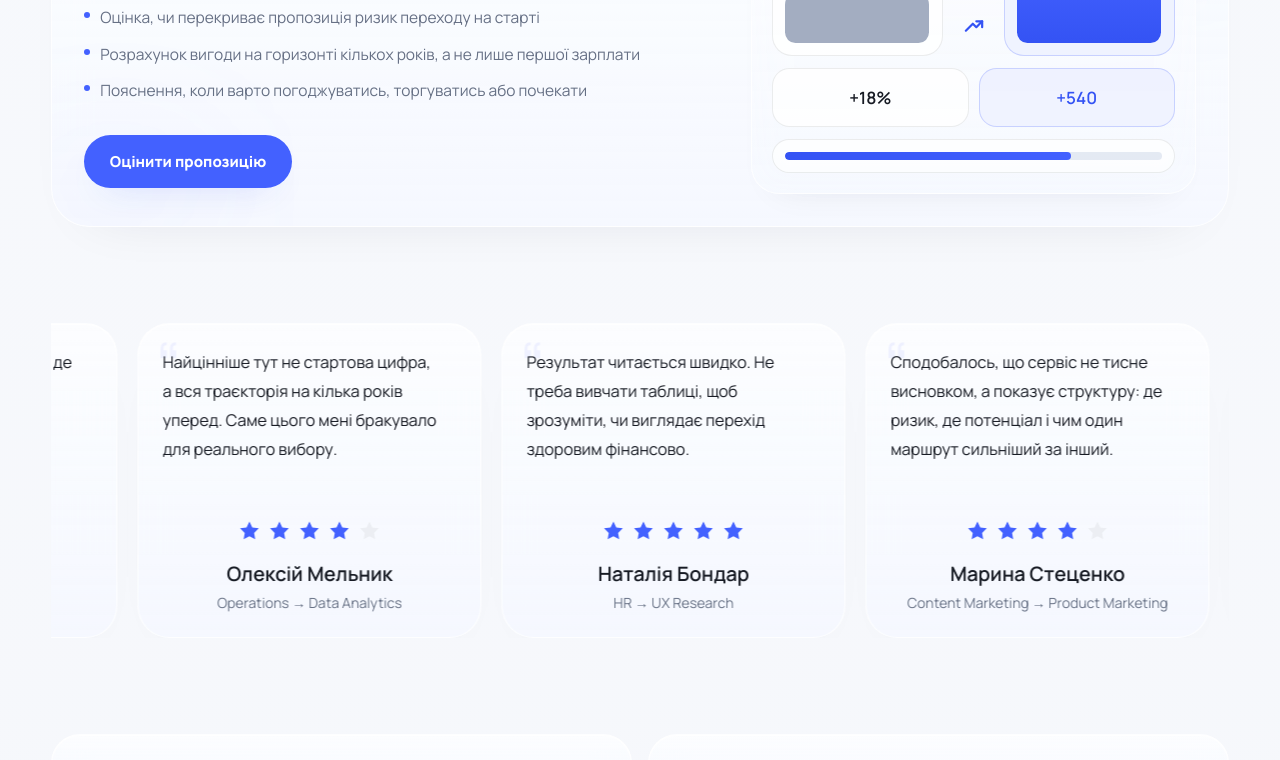
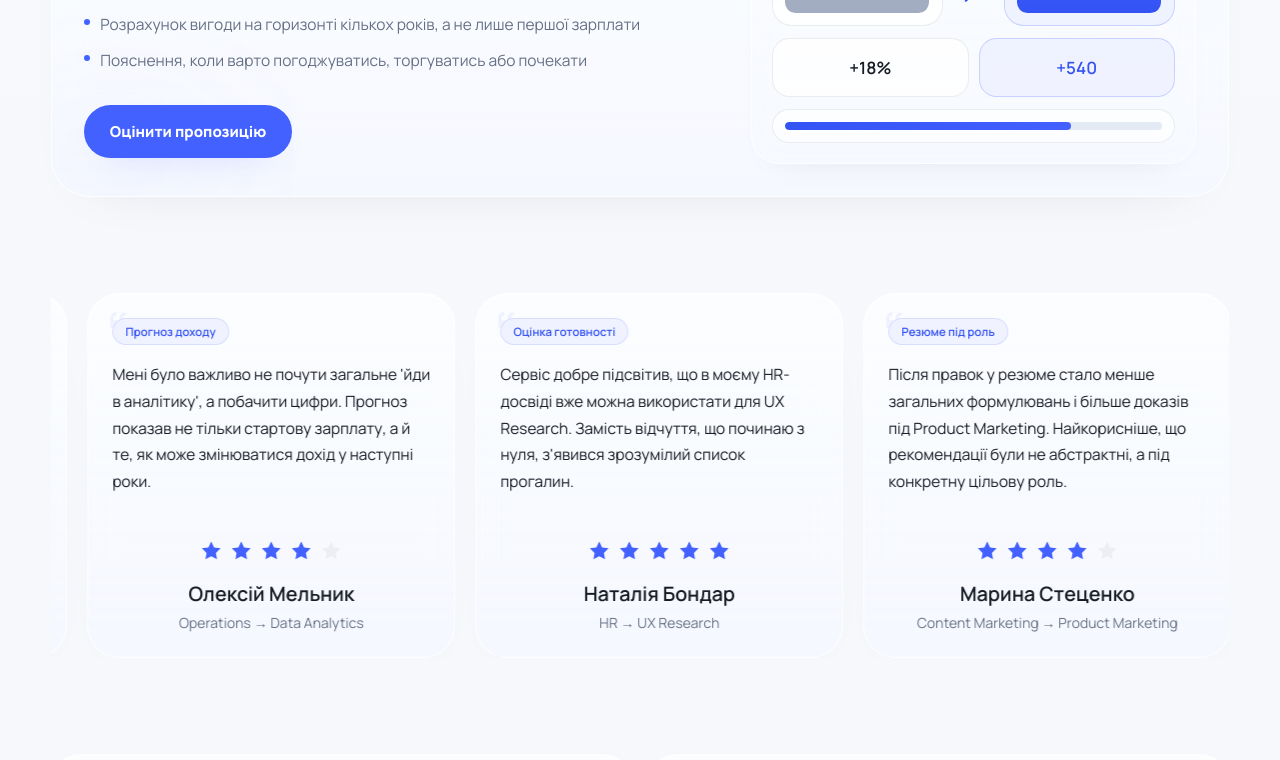
Before and after one commit to metalslasher/decivio-saas, a Next.js app: page / in a window 1280 px wide. Shown: the part 4481-5241 px from the top of the page. Built offline with nearby package versions, Linux system fonts and the light colour scheme; no server answers.

Commit message:
Refresh homepage reviews

```diff
--- a/src/app/globals.css
+++ b/src/app/globals.css
@@ -1092,7 +1092,7 @@ main {
 }
 
 .reviews-marquee-track {
-  animation: reviews-marquee 52s linear infinite;
+  animation: reviews-marquee 88s linear infinite;
 }
 
 .reviews-marquee-track:hover {
--- a/src/app/page.tsx
+++ b/src/app/page.tsx
@@ -187,37 +187,97 @@ const reviews = [
   {
     name: "Ірина Коваль",
     role: "Marketing → Product Design",
-    quote: "Після симуляції стало зрозуміло, де саме новий напрям починає обганяти мій поточний шлях. Це дало спокій і рамку для рішення.",
+    focus: "Порівняння сценаріїв",
+    quote:
+      "Я довго вагалась, бо боялась просідання в доході. Після порівняння сценаріїв побачила, скільки місяців перехід буде ризиковим і коли новий напрям реально починає вигравати.",
     rating: 5
   },
   {
     name: "Олексій Мельник",
     role: "Operations → Data Analytics",
-    quote: "Найцінніше тут не стартова цифра, а вся траєкторія на кілька років уперед. Саме цього мені бракувало для реального вибору.",
+    focus: "Прогноз доходу",
+    quote:
+      "Мені було важливо не почути загальне 'йди в аналітику', а побачити цифри. Прогноз показав не тільки стартову зарплату, а й те, як може змінюватися дохід у наступні роки.",
     rating: 4
   },
   {
     name: "Наталія Бондар",
     role: "HR → UX Research",
-    quote: "Результат читається швидко. Не треба вивчати таблиці, щоб зрозуміти, чи виглядає перехід здоровим фінансово.",
+    focus: "Оцінка готовності",
+    quote:
+      "Сервіс добре підсвітив, що в моєму HR-досвіді вже можна використати для UX Research. Замість відчуття, що починаю з нуля, з'явився зрозумілий список прогалин.",
     rating: 5
   },
   {
     name: "Марина Стеценко",
     role: "Content Marketing → Product Marketing",
-    quote: "Сподобалось, що сервіс не тисне висновком, а показує структуру: де ризик, де потенціал і чим один маршрут сильніший за інший.",
+    focus: "Резюме під роль",
+    quote:
+      "Після правок у резюме стало менше загальних формулювань і більше доказів під Product Marketing. Найкорисніше, що рекомендації були не абстрактні, а під конкретну цільову роль.",
     rating: 4
   },
   {
     name: "Дмитро Литвин",
     role: "Sales → Customer Success",
-    quote: "Добре працює саме контраст між сценаріями. Видно не лише нову роль, а й ціну того, щоб залишитись у поточній точці.",
+    focus: "Перевірка вакансій",
+    quote:
+      "Я раніше відгукувався майже на все підряд. Перевірка вакансій швидко показала, де вимоги завищені для моєї точки, а де шанс на перехід у Customer Success виглядає реалістично.",
     rating: 5
   },
   {
     name: "Анна Романюк",
     role: "Recruiting → People Operations",
-    quote: "Це короткий формат без зайвого шуму. Отримуєш потрібні цифри й одразу бачиш, чи варто заглиблюватись у перехід далі.",
+    focus: "План переходу",
+    quote:
+      "Мені не вистачало не мотивації, а послідовності. План на 30-60-90 днів допоміг розкласти підготовку на маленькі кроки й перестати відкладати перехід.",
+    rating: 4
+  },
+  {
+    name: "Владислав Гнатюк",
+    role: "Support → QA",
+    focus: "Перший крок",
+    quote:
+      "Думав, що без комерційного досвіду в QA шансів майже немає. Аналіз показав, які задачі з підтримки вже релевантні, і що треба додати в портфоліо перед активними відгуками.",
+    rating: 5
+  },
+  {
+    name: "Софія Левченко",
+    role: "Finance → Project Management",
+    focus: "Ризики переходу",
+    quote:
+      "Сподобалось, що сервіс не продає перехід як легке рішення. Він чесно показав ризики, слабкі місця й варіант, за якого краще ще кілька місяців підготуватись.",
+    rating: 4
+  },
+  {
+    name: "Андрій Мороз",
+    role: "Frontend → Product Management",
+    focus: "Аргументи для співбесіди",
+    quote:
+      "На співбесідах я губився, коли треба було пояснювати перехід із розробки в продукт. Підготовка допомогла сформулювати логіку переходу без виправдань і зайвої технічності.",
+    rating: 5
+  },
+  {
+    name: "Катерина Шевчук",
+    role: "Office Management → HR Generalist",
+    focus: "Ринок і зарплата",
+    quote:
+      "Було корисно побачити не одну красиву цифру, а діапазон і контекст ринку. Я зрозуміла, на яку зарплату можна претендувати зараз і що підсилити для наступного рівня.",
+    rating: 5
+  },
+  {
+    name: "Роман Савчук",
+    role: "Account Manager → Business Analyst",
+    focus: "Вибір напряму",
+    quote:
+      "Я обирав між Business Analyst і Product Owner. Порівняння допомогло не сперечатись із собою на відчуттях, а побачити різницю в бар'єрах входу, доході й підготовці.",
+    rating: 4
+  },
+  {
+    name: "Олена Ткаченко",
+    role: "Graphic Design → UX/UI",
+    focus: "Портфоліо",
+    quote:
+      "Здавалося, що портфоліо вже нормальне, але сервіс показав, чому воно слабко продає саме UX/UI. Після рекомендацій стало зрозуміло, які кейси допрацювати першими.",
     rating: 4
   }
 ];
@@ -428,13 +488,7 @@ function InterviewPreview() {
   return (
     <FeaturePreviewShell>
       <div className="rounded-[1.35rem] border border-[rgba(24,26,32,0.08)] bg-[rgba(255,255,255,0.74)] p-4">
-        <div className="flex items-center justify-between">
-          <div className="flex gap-2">
-            <span className="h-2.5 w-2.5 rounded-full bg-[var(--accent)]" />
-          </div>
-        </div>
-
-        <div className="mt-5 grid gap-2.5 rounded-[1.2rem] border border-[rgba(63,94,255,0.12)] bg-[rgba(238,242,255,0.42)] p-3">
+        <div className="grid gap-2.5 rounded-[1.2rem] border border-[rgba(63,94,255,0.12)] bg-[rgba(238,242,255,0.42)] p-3">
           {[0, 1, 2].map((index) => (
             <div
               key={index}
@@ -865,17 +919,21 @@ export default function HomePage() {
                   <article
                     key={`${review.name}-${index}`}
                     aria-hidden={index >= reviews.length}
-                    className="surface-panel relative flex min-h-[315px] w-[20.5rem] flex-none flex-col overflow-hidden rounded-[2rem] px-6 py-6 md:w-[21.5rem]"
+                    className="surface-panel relative flex min-h-[365px] w-[22rem] flex-none flex-col overflow-hidden rounded-[2rem] px-6 py-6 md:w-[23rem]"
                   >
                     <span className="pointer-events-none absolute left-4 top-2 font-display text-[4.6rem] leading-none text-[rgba(74,108,255,0.08)]">
                       “
                     </span>
 
-                    <p className="relative max-w-[28ch] text-[1.01rem] leading-[1.8] text-[var(--text-strong)]">
+                    <span className="relative mb-4 inline-flex w-fit rounded-full border border-[rgba(63,94,255,0.14)] bg-[rgba(238,242,255,0.86)] px-3 py-1 text-[0.72rem] font-semibold text-[var(--accent-strong)]">
+                      {review.focus}
+                    </span>
+
+                    <p className="relative text-[0.97rem] leading-[1.72] text-[var(--text-strong)]">
                       {review.quote}
                     </p>
 
-                    <div className="mt-auto pt-8">
+                    <div className="mt-auto pt-7">
                       <div className="flex items-center justify-center gap-1.5">
                         {Array.from({ length: 5 }).map((_, starIndex) => {
                           const filled = starIndex < review.rating;
```
